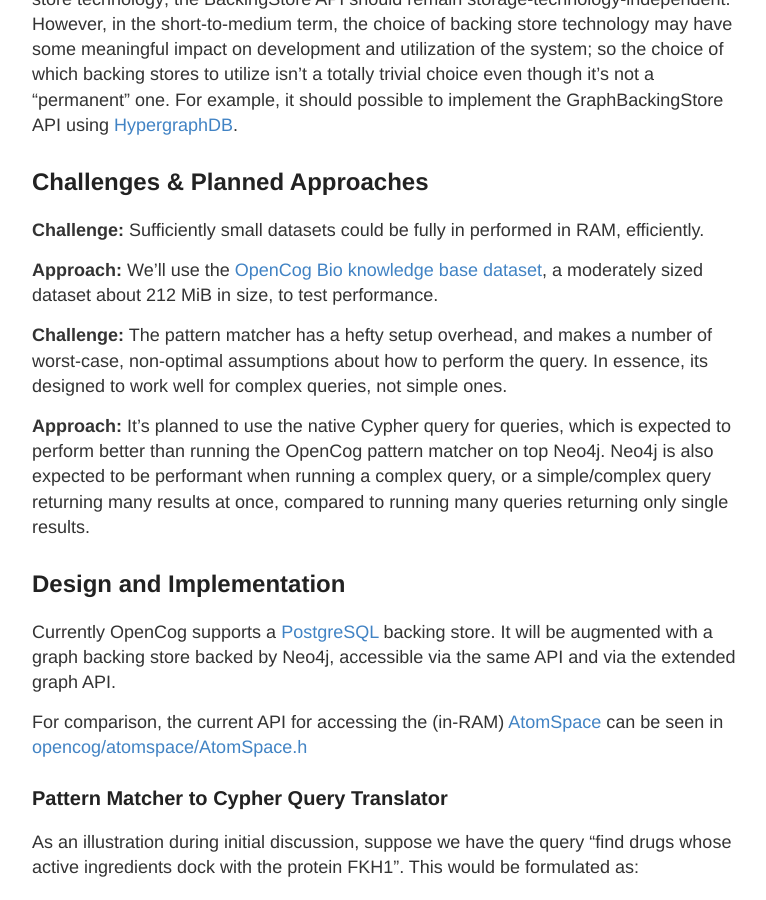
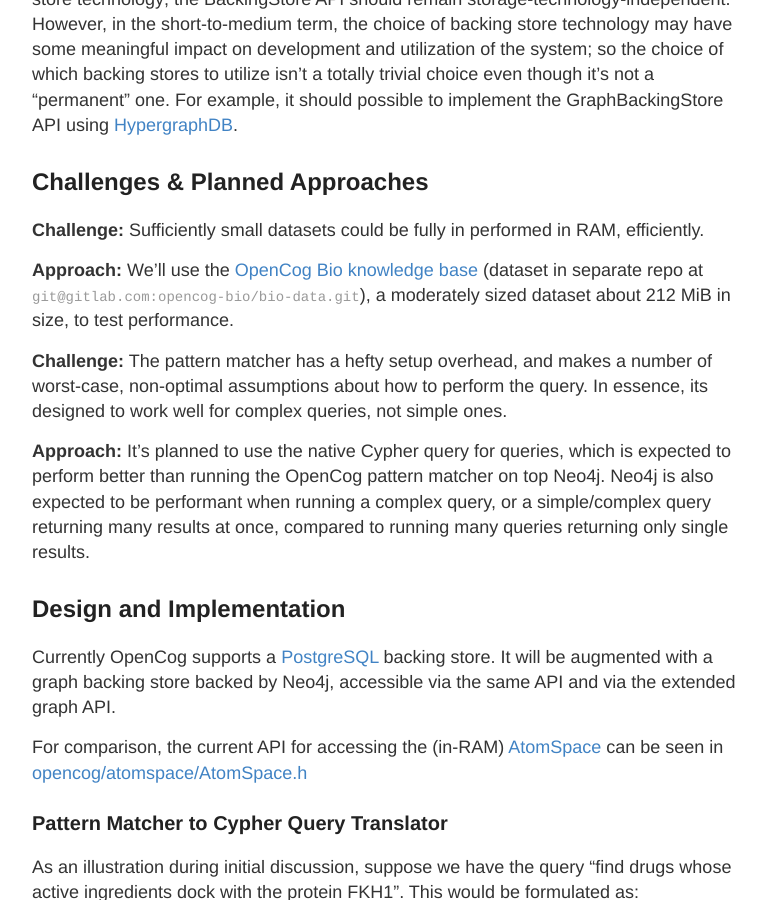
Before and after one commit to ceefour/opencog-neo4j, a Jekyll site: the page built from index.html, in a window 1280 px wide and 900 px high, scrolled down 2617 px. Shown: the whole window, without its empty margins (248-1014 px from the left). Built offline with Jekyll 4.4.1, drawn with Linux system fonts in a browser that asks for light colours.

```diff
--- a/_includes/home_notice.md
+++ b/_includes/home_notice.md
@@ -68,7 +68,8 @@
 
 **Challenge:** Sufficiently small datasets could be fully in performed in RAM, efficiently.
 
-**Approach:** We'll use the [OpenCog Bio knowledge base dataset](https://github.com/opencog/agi-bio/tree/master/knowledge-import), a moderately sized dataset about 212 MiB in size, to test performance.
+**Approach:** We'll use the [OpenCog Bio knowledge base](https://github.com/opencog/agi-bio/tree/master/knowledge-import)
+(dataset in separate repo at `git@gitlab.com:opencog-bio/bio-data.git`), a moderately sized dataset about 212 MiB in size, to test performance.
 
 **Challenge:** The pattern matcher has a hefty setup overhead, and makes a number of worst-case, non-optimal assumptions about how to perform the query. In essence, its designed to work well for complex queries, not simple ones.
 
```
